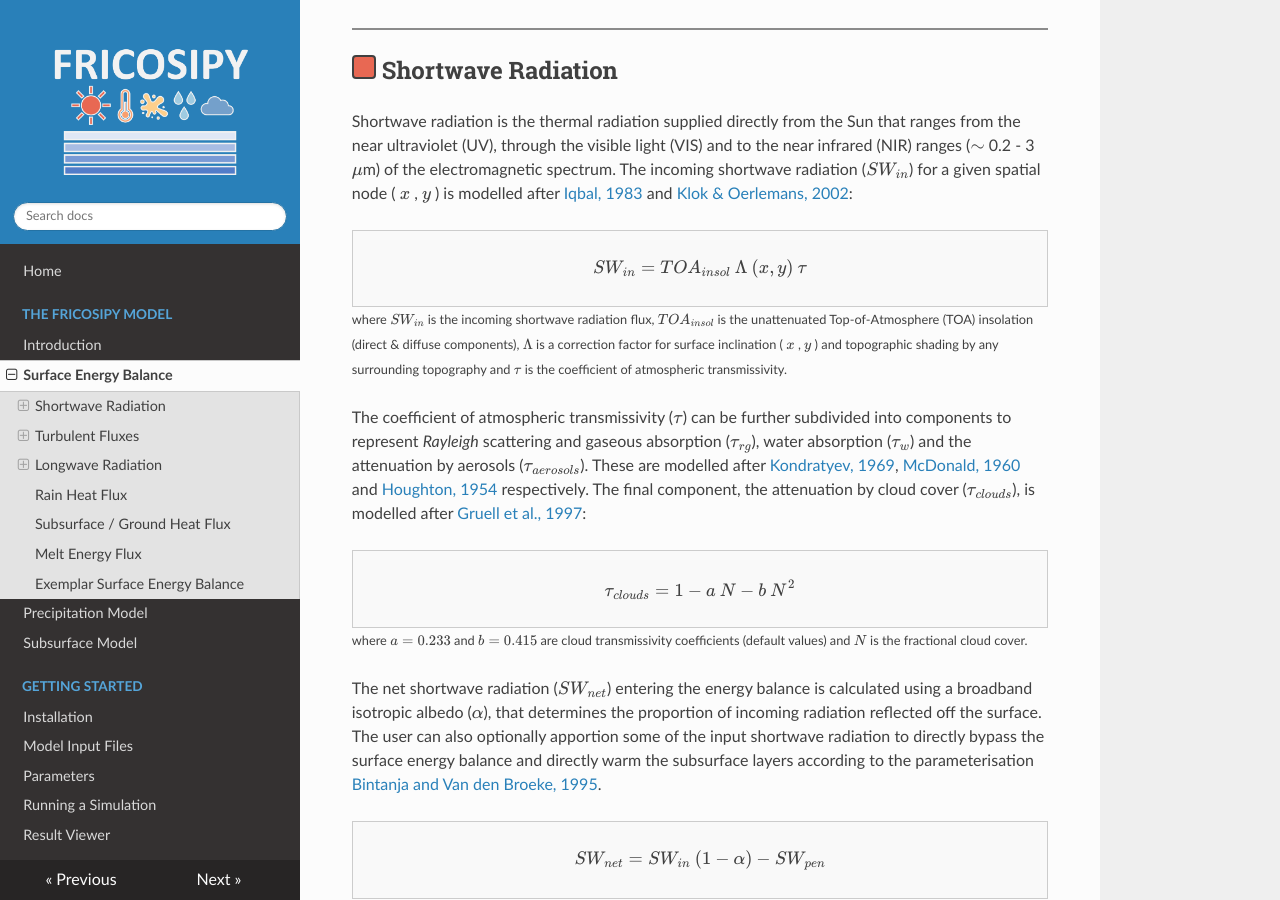
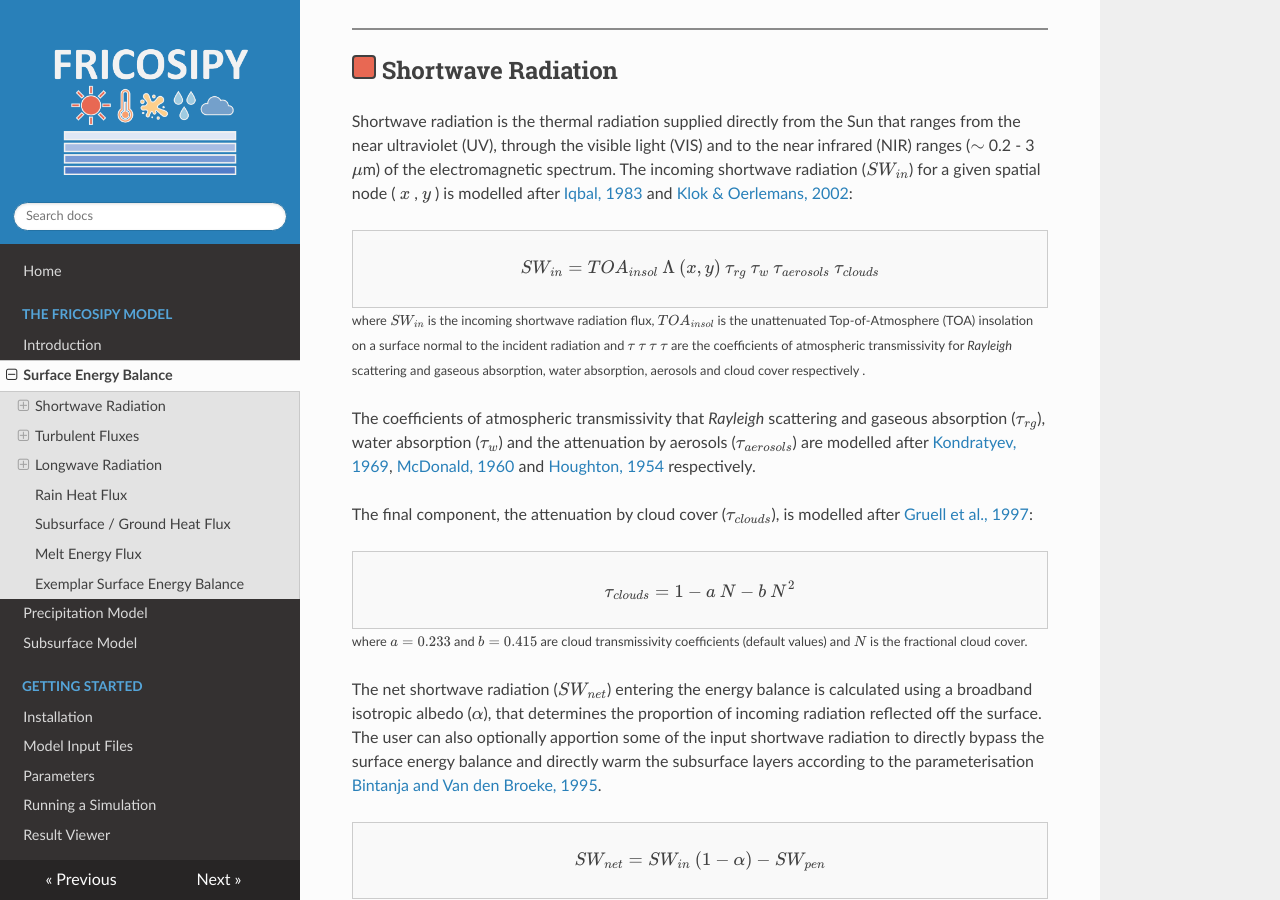
Before and after one commit to MarcusGastaldello/FRICOSIPY, an MkDocs documentation site: the page built from docs/surface_energy_balance.md, in a window 1280 px wide and 900 px high, scrolled down 1271 px. Built offline with MkDocs 1.6.1, drawn with Linux system fonts in a browser that asks for light colours; nearby versions of some CDN libraries.

Commit message:
Update surface_energy_balance.md

```diff
--- a/docs/surface_energy_balance.md
+++ b/docs/surface_energy_balance.md
@@ -43,12 +43,16 @@ Shortwave radiation is the thermal radiation supplied directly from the Sun that
 
 <div style="border:1px solid #ccc; padding:10px; background:#f9f9f9;">
 $$
-SW_{in} = TOA_{insol} \: \Lambda \: (x,y) \: \tau
+SW_{in} = TOA_{insol} \: \Lambda \: (x,y) \: \tau_{rg} \: \tau_{w} \: \tau_{aerosols} \: \tau_{clouds}
 $$
 </div>
-<small>where $SW_{in}$ is the incoming shortwave radiation flux, $TOA_{insol}$ is the unattenuated Top-of-Atmosphere (TOA) insolation (direct & diffuse components), $\Lambda$ is a correction factor for surface inclination ( $x$ , $y$ ) and topographic shading by any surrounding topography and $\tau$ is the coefficient of atmospheric transmissivity.</small>
+<small>where $SW_{in}$ is the incoming shortwave radiation flux, $TOA_{insol}$ is the unattenuated Top-of-Atmosphere (TOA) insolation on a surface normal to the incident radiation and $\tau$ $\tau$ $\tau$ $\tau$ are the coefficients of atmospheric transmissivity for *Rayleigh* scattering and gaseous absorption, water absorption, aerosols and cloud cover respectively .</small>
 
-The coefficient of atmospheric transmissivity ($\tau$) can be further subdivided into components to represent *Rayleigh* scattering and gaseous absorption ($\tau_{rg}$), water absorption ($\tau_{w}$) and the attenuation by aerosols ($\tau_{aerosols}$). These are modelled after [Kondratyev, 1969](https://shop.elsevier.com/books/radiation-in-the-atmosphere/kondratyev/978-0-12-419050-4), [McDonald, 1960](https://doi.org/10.1175/1520-0469(1960)017%3C0319:DAOSRB%3E2.0.CO;2) and [Houghton, 1954](https://doi.org/10.1175/1520-0469(1954)011%3C0001:OTAHBO%3E2.0.CO;2) respectively. The final component, the attenuation by cloud cover ($\tau_{clouds}$), is modelled after [Gruell et al., 1997](https://doi.org/10.1029/97JD02083):
+The coefficients of atmospheric transmissivity that  *Rayleigh* scattering and gaseous absorption ($\tau_{rg}$), water absorption ($\tau_{w}$) and the attenuation by aerosols ($\tau_{aerosols}$) are modelled after [Kondratyev, 1969](https://shop.elsevier.com/books/radiation-in-the-atmosphere/kondratyev/978-0-12-419050-4), [McDonald, 1960](https://doi.org/10.1175/1520-0469(1960)017%3C0319:DAOSRB%3E2.0.CO;2) and [Houghton, 1954](https://doi.org/10.1175/1520-0469(1954)011%3C0001:OTAHBO%3E2.0.CO;2) respectively.
+
+
+
+The final component, the attenuation by cloud cover ($\tau_{clouds}$), is modelled after [Gruell et al., 1997](https://doi.org/10.1029/97JD02083):
 
 <div style="border:1px solid #ccc; padding:10px; background:#f9f9f9;">
 $$
```
